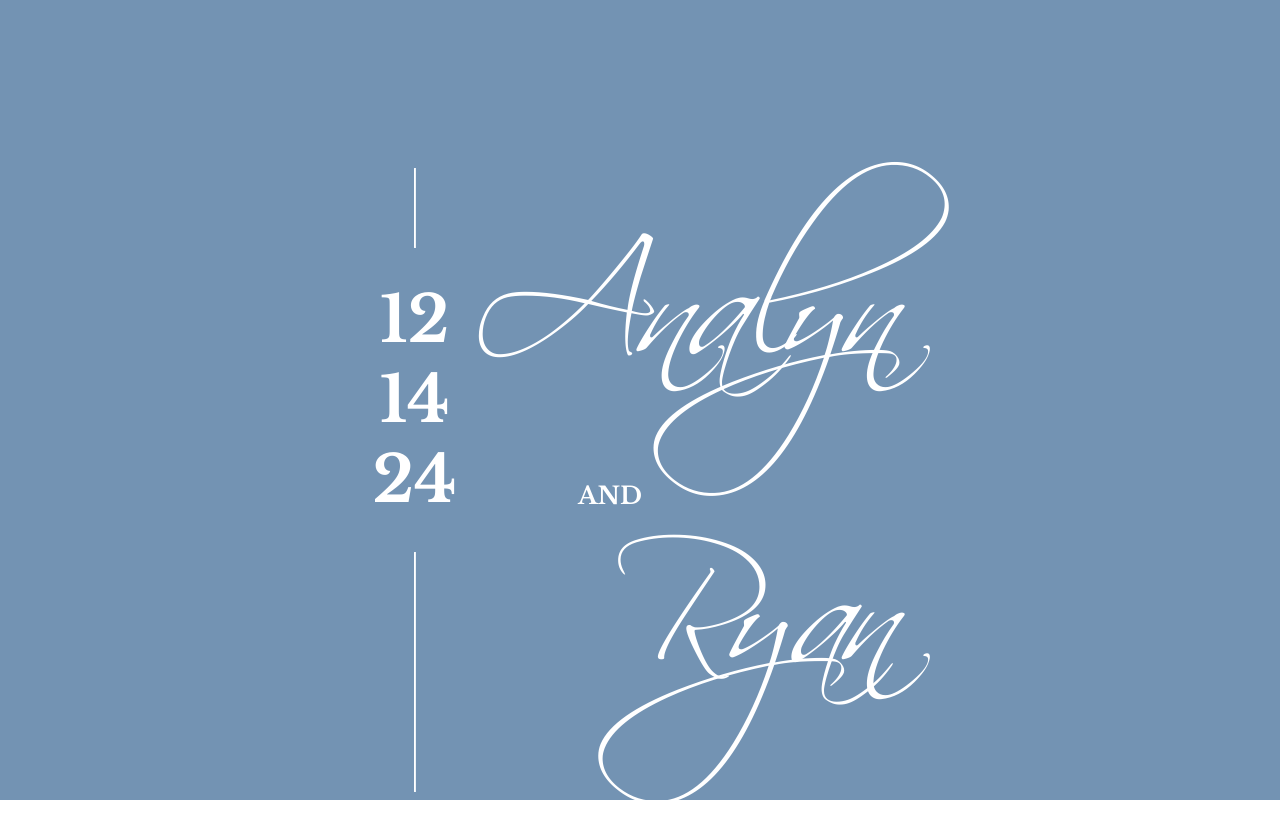
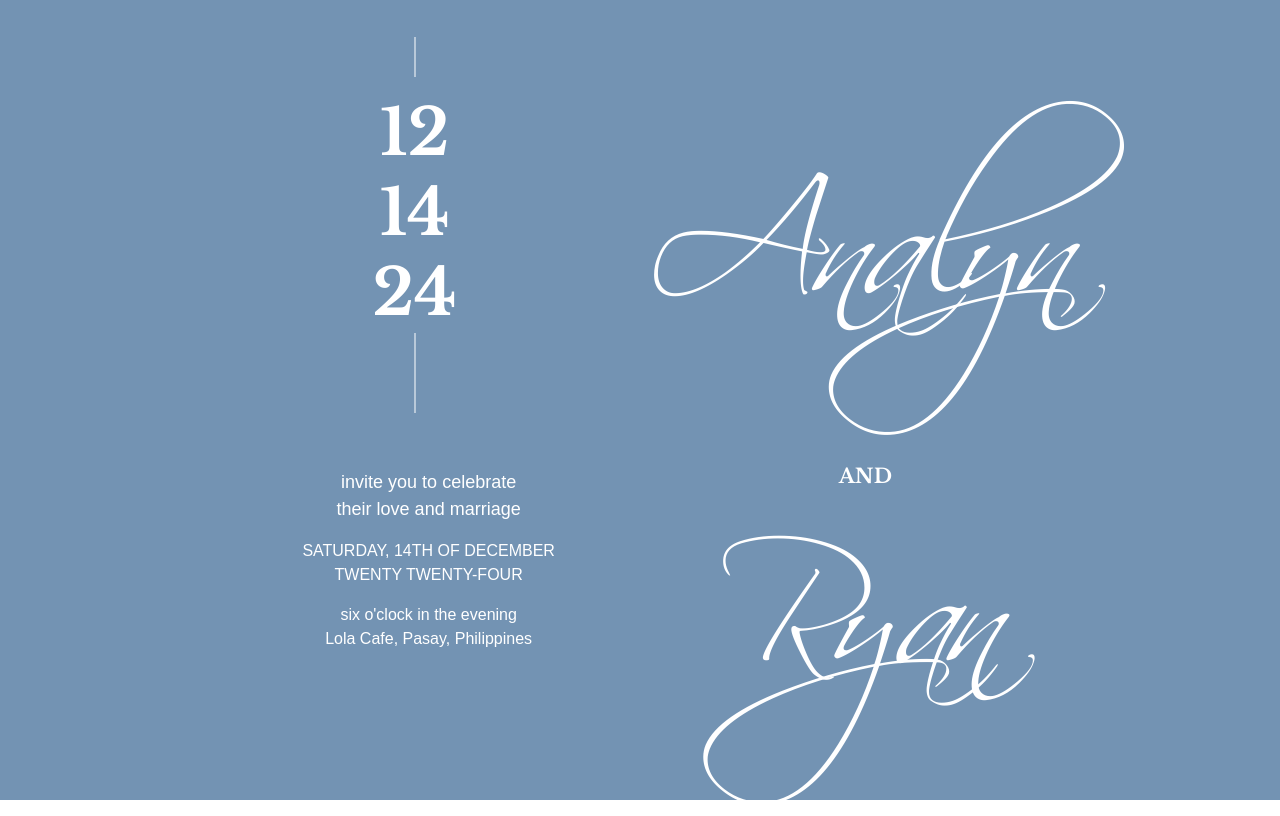
Before and after one commit to emilcahila/rsvp, a Next.js app: page / in a window 1280 px wide. Built offline with nearby package versions, Linux system fonts and the light colour scheme.

Commit message:
Add details container box

```diff
--- a/package.json
+++ b/package.json
@@ -27,6 +27,7 @@
     "react-modal": "^3.16.1",
     "react-slick": "^0.30.2",
     "slick-carousel": "^1.8.1",
+    "smoothscroll-polyfill": "^0.4.4",
     "styled-jsx-plugin-postcss": "^4.0.1"
   },
   "devDependencies": {
@@ -34,6 +35,7 @@
     "@types/node": "^20.11.10",
     "@types/react": "^18.2.48",
     "@types/react-slick": "^0.23.13",
+    "@types/smoothscroll-polyfill": "^0.3.4",
     "@typescript-eslint/eslint-plugin": "^6.19.1",
     "@typescript-eslint/parser": "^6.19.1",
     "autoprefixer": "^10.4.17",
--- a/src/component/Hero.tsx
+++ b/src/component/Hero.tsx
@@ -1,45 +1,77 @@
 import React from 'react';
 
-const Hero = () => {
-  return (
-    <div className="flex min-h-screen items-center justify-center">
-      <div className="font-LibreBaskervilleBold text-10xl flex w-full items-center justify-center">
-        <div className="wrap">
-          <div className="box">
-            <div className="top-border border"></div>
-          </div>
-          <div className="box text-6xl text-white">
-            <div className="figure">
-              <div className="mt-8 leading-tight">12</div>
-              <div className="leading-tight">14</div>
-              <div className="mb-8 leading-tight">24</div>
+const DateBox = () => (
+  <>
+    {/* Mobile view */}
+    <div className="font-LibreBaskervilleBold text-4xl leading-tight text-white sm:hidden">
+      <div className="flex items-center justify-center">
+        <div className="mx-2 w-1/4 grow border-t border-white"></div>
+        <div>12</div>
+        <div className="mx-2 text-base">•</div>
+        <div>14</div>
+        <div className="mx-2 text-base">•</div>
+        <div>24</div>
+        <div className="mx-2 w-1/4 grow border-t border-white"></div>
       </div>
     </div>
-          <div className="box">
-            <div className="bottom-border border"></div>
+
+    {/* Desktop view */}
+    <div className="font-LibreBaskervilleBold relative hidden flex-col items-center text-center text-white sm:flex">
+      <div className="relative">
+        <div className="mt-4 before:absolute before:left-1/2 before:top-[-2.5rem] before:h-10 before:w-px before:-translate-x-1/2 before:bg-white"></div>
+        <div className="text-6xl leading-tight">12</div>
+      </div>
+      <div className="text-6xl leading-tight">14</div>
+      <div className="relative mb-4">
+        <div className="text-6xl leading-tight">24</div>
+        <div className="after:absolute after:left-1/2 after:top-full after:h-20 after:w-px after:-translate-x-1/2 after:bg-white"></div>
       </div>
     </div>
-        <div className="ml-4 flex-col items-center text-white">
-          <div className="mb-20 ">
-            <p className="font-Scriptina" style={{ fontSize: '10rem' }}>
-              Analyn
-            </p>
+  </>
+);
+
+const DetailsContainer = () => (
+  <div className="font-LibreBaskerville item-center mt-4 justify-center text-center text-white sm:ml-7 sm:mt-8 sm:text-center">
+    <p className="text-base sm:text-lg">invite you to celebrate</p>
+    <p className="text-base sm:text-lg">their love and marriage</p>
+    <p className="mt-4 text-sm sm:text-base">SATURDAY, 14TH OF DECEMBER</p>
+    <p className="text-sm sm:text-base">TWENTY TWENTY-FOUR</p>
+    <p className="mt-4 text-sm sm:text-base">six o&apos;clock in the evening</p>
+    <p className="text-sm sm:text-base">Lola Cafe, Pasay, Philippines</p>
   </div>
-          <div className="text-center" style={{ marginRight: '10rem' }}>
-            <p className="font-LibreBaskervilleBold p-1 text-2xl">AND</p>
+);
+
+const MainHero = () => (
+  <div className="flex flex-col items-center text-center text-white sm:mt-0 sm:text-left">
+    <div className="mb-4 pt-4">
+      <p className="font-Scriptina text-8xl sm:text-10xl">Analyn</p>
     </div>
-          <div className="text-right">
+    <div className="mt-12 sm:mt-20 sm:p-8">
+      <p className="font-LibreBaskervilleBold text-lg sm:text-xl">AND</p>
+    </div>
+    <div className="mb-20 mt-0 sm:mt-0">
       <p
-              className="font-Scriptina"
-              style={{ fontSize: '10rem', lineHeight: '8rem' }}
+        className="font-Scriptina text-8xl sm:text-10xl"
+        style={{ lineHeight: '0.75' }}
       >
         Ryan
       </p>
     </div>
   </div>
+);
+
+const Hero = () => (
+  <div className="grid grid-cols-1 items-start gap-4 sm:grid-cols-2">
+    <div className="sm:col-span-1 sm:row-span-1">
+      <DateBox />
+    </div>
+    <div className="flex items-center justify-center sm:col-span-1 sm:row-span-2">
+      <MainHero />
+    </div>
+    <div className="sm:col-span-1 sm:row-span-1">
+      <DetailsContainer />
     </div>
   </div>
 );
-};
 
 export { Hero };
--- a/src/pages/add-invitee.tsx
+++ b/src/pages/add-invitee.tsx
@@ -2,7 +2,7 @@
 import axios from 'axios';
 import React, { useEffect, useState } from 'react';
 
-import AddInviteeFormComponent from '@/component/AddInvitee';
+import AddInviteeFormComponent from '@/component/AddInviteeForm';
 import UsersTable from '@/component/InviteesTable';
 import type { InviteeModel } from '@/types/inviteeModel';
 import { BACKGROUND_COLOR } from '@/utils/constants';
--- a/src/styles/global.css
+++ b/src/styles/global.css
@@ -11,7 +11,6 @@
 
 .font-Scriptina {
   font-family: 'Scriptina', sans-serif;
-  font-size: 5rem
 }
 
 @font-face {
@@ -31,41 +30,3 @@
 .font-LibreBaskerville {
   font-family: 'LibreBaskerville-Regular', sans-serif;
 }
-
-.wrap {
-  position: relative;
-  display: flex;
-  flex-direction: column;
-  align-items: center;
-}
-
-.box {
-  position: relative;
-  width: 100%;
-  display: flex;
-  justify-content: center;
-}
-
-.figure {
-  text-align: center;
-}
-
-.figure p {
-  margin: 0;
-}
-
-.border {
-  border-left: 1px solid #FFFFFF; /* Change the border color to white */
-  position: absolute;
-}
-
-.top-border {
-  height: 5rem; /* Adjust this value if needed */
-  top: -5rem;
-}
-
-.bottom-border {
-  height: 15rem; /* Adjust this value to control the length of the line */
-  bottom: -15rem;
-  margin-top: 2rem; /* Add space between the number 56 and the border */
-}
--- a/src/templates/Base.tsx
+++ b/src/templates/Base.tsx
@@ -1,8 +1,8 @@
 import React from 'react';
 
+import { Hero } from '@/component/Hero';
 import { BACKGROUND_COLOR } from '@/utils/constants';
 
-import { Hero } from '../component/Hero';
 import { Meta } from '../layout/Meta';
 import { AppConfig } from '../utils/AppConfig';
 
@@ -10,7 +10,9 @@ const Base = () => {
   return (
     <div style={{ backgroundColor: BACKGROUND_COLOR }}>
       <Meta title={AppConfig.title} description={AppConfig.description} />
-      <Hero />
+      <div className="vh-100 flex min-h-screen items-center justify-center p-10 sm:p-0">
+        <Hero />
+      </div>
     </div>
   );
 };
--- a/tailwind.config.js
+++ b/tailwind.config.js
@@ -2,7 +2,8 @@ module.exports = {
   content: ['./src/**/*.{js,ts,jsx,tsx}'],
   theme: {
     fontFamily: {
-      sans: ['Vilane Extra Light', 'sans-serif'],
+      sans: ['"Libre Baskerville - Regular"', 'sans-serif'],
+      scriptina: ['Scriptina', 'cursive'],
     },
     fontSize: {
       xs: '0.75rem',
@@ -15,6 +16,9 @@ module.exports = {
       '4xl': '2.25rem',
       '5xl': '3rem',
       '6xl': '4rem',
+      '8xl': '6rem',
+      '10xl': '10rem',
+      '20xl': '20rem',
     },
     extend: {
       colors: {
@@ -44,6 +48,11 @@ module.exports = {
       lineHeight: {
         hero: '4.5rem',
       },
+      spacing: {
+        'vh-50': '50vh',
+        'vh-75': '75vh',
+        'vh-100': '100vh',
+      },
     },
   },
   plugins: [],
```
Also changed, not shown: src/component/AddInviteeForm.tsx (renamed from src/component/AddInvitee.tsx), 2 other files (tests, documents, lock files or other folders). Lines whose indentation alone changed are shown as unchanged.
